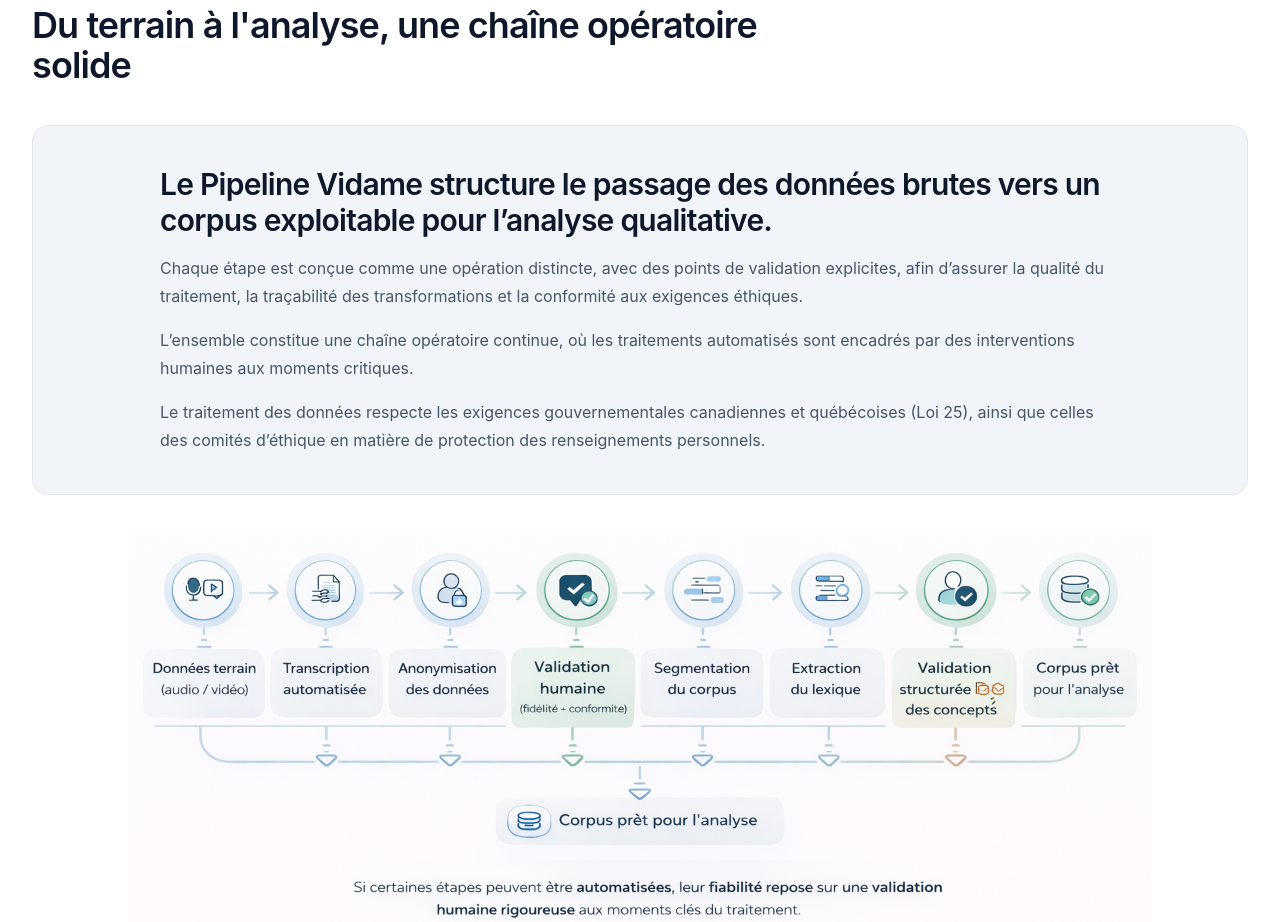
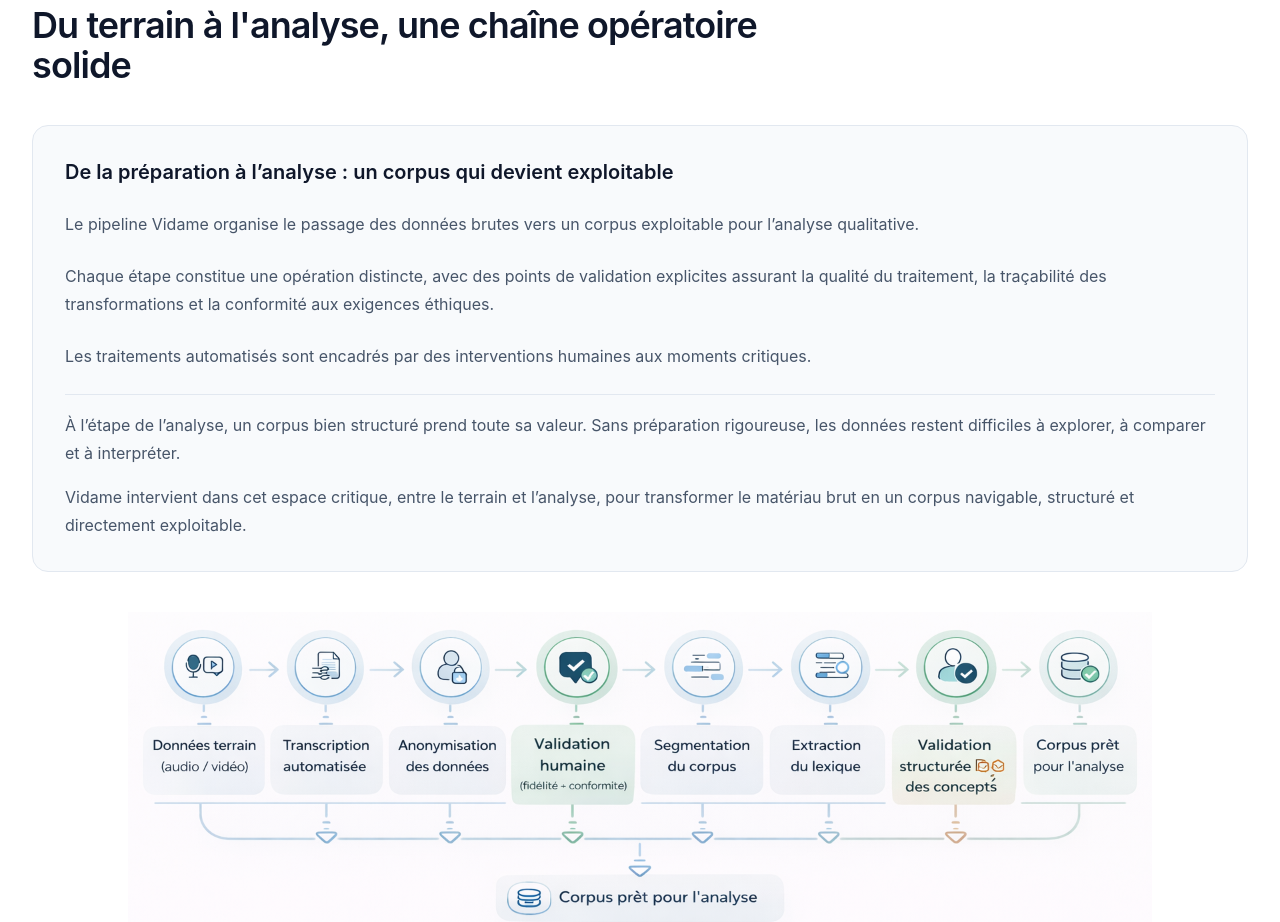
Before and after one commit to momopro21/vidame-recherche, a React (Vite) app: page / in a window 1280 px wide. Shown: the part 1580-2502 px from the top of the page. Built offline with nearby package versions, Linux system fonts and the light colour scheme; the HTML template or start-up script is replaced by a standard one.

Commit message:
Update App.tsx

```diff
--- a/src/App.tsx
+++ b/src/App.tsx
@@ -426,23 +426,36 @@ function Shell({
                 eyebrow="Pipeline Vidame"
                 title="Du terrain à l'analyse, une chaîne opératoire solide"
             />
-              <div className="mt-10 rounded-2xl bg-slate-100 border border-slate-200">
-                <div className="mx-auto max-w-5xl px-4 py-10 md:px-8">
-                  <h2 className="text-2xl md:text-3xl font-semibold tracking-tight text-slate-900">
-                   Le Pipeline Vidame structure le passage des données brutes vers un corpus exploitable pour l’analyse qualitative.
-                  </h2>
-                  <p className="mt-4 text-base leading-7 text-slate-600">
-                    Chaque étape est conçue comme une opération distincte, avec des points de validation explicites, afin d’assurer la qualité du traitement, la traçabilité des transformations et la conformité aux exigences éthiques.
-                  </p>
-                  <p className="mt-4 text-base leading-7 text-slate-600">
-                    L’ensemble constitue une chaîne opératoire continue, où les traitements automatisés sont encadrés par des interventions humaines aux moments critiques.
-                  </p>
-                     <p className="mt-4 text-base leading-7 text-slate-600">
-                     Le traitement des données respecte les exigences gouvernementales canadiennes et québécoises (Loi 25), ainsi que celles des comités d’éthique en matière de protection des renseignements personnels.
-                  </p>
-                </div>
-              </div>
+          <div className="mt-10 rounded-2xl border border-slate-200 bg-slate-50 p-6 md:p-8 space-y-6">
 
+          <h3 className="text-xl font-semibold text-slate-900">
+            De la préparation à l’analyse : un corpus qui devient exploitable
+          </h3>
+
+          <p className="text-base leading-7 text-slate-600">
+            Le pipeline Vidame organise le passage des données brutes vers un corpus exploitable pour l’analyse qualitative.
+          </p>
+
+          <p className="text-base leading-7 text-slate-600">
+            Chaque étape constitue une opération distincte, avec des points de validation explicites assurant la qualité du traitement, la traçabilité des transformations et la conformité aux exigences éthiques.
+          </p>
+
+          <p className="text-base leading-7 text-slate-600">
+            Les traitements automatisés sont encadrés par des interventions humaines aux moments critiques.
+          </p>
+
+          <div className="pt-4 border-t border-slate-200 space-y-4">
+
+            <p className="text-base leading-7 text-slate-600">
+              À l’étape de l’analyse, un corpus bien structuré prend toute sa valeur. Sans préparation rigoureuse, les données restent difficiles à explorer, à comparer et à interpréter.
+            </p>
+
+            <p className="text-base leading-7 text-slate-600">
+              Vidame intervient dans cet espace critique, entre le terrain et l’analyse, pour transformer le matériau brut en un corpus navigable, structuré et directement exploitable.
+            </p>
+
+          </div>
+        </div>
               {/* VIDAME_REPERE_PIPELINE_DIAGRAM */}
               <PipelineDiagram />
 
```
